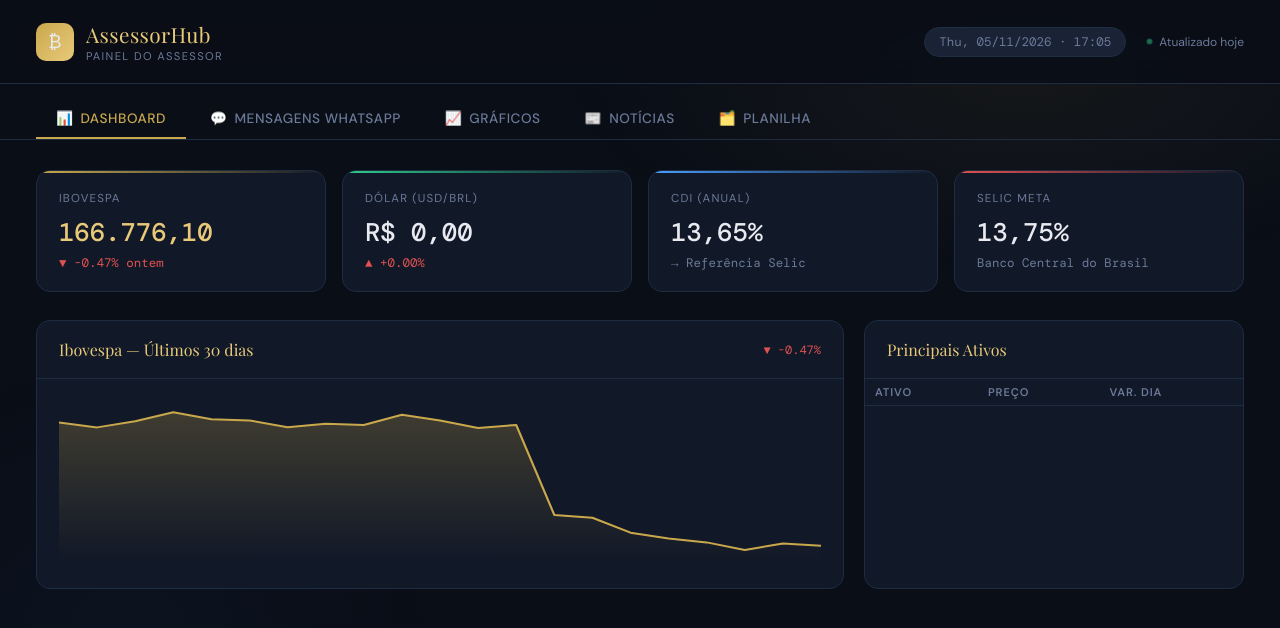
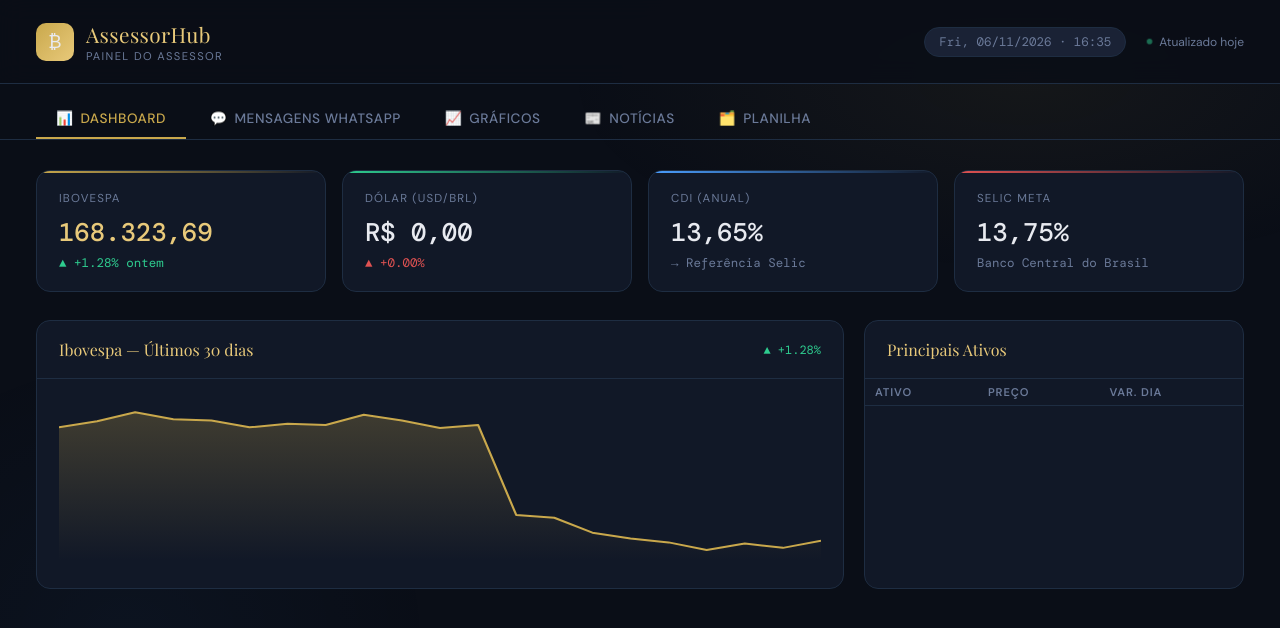
Before and after one commit to joaoferracin/assessor-hub, a plain HTML site: page index.html in a window 1280 px wide. Drawn offline with nearby package versions, Linux system fonts and the light colour scheme.

Commit message:
🔄 Hub atualizado — 06/11/2026 16:35

```diff
--- a/index.html
+++ b/index.html
@@ -3,7 +3,7 @@
 <head>
 <meta charset="UTF-8">
 <meta name="viewport" content="width=device-width, initial-scale=1.0">
-<title>AssessorHub — 05/11/2026</title>
+<title>AssessorHub — 06/11/2026</title>
 <link href="https://fonts.googleapis.com/css2?family=Playfair+Display:wght@400;700&family=DM+Sans:wght@300;400;500;600&family=DM+Mono:wght@400;500&display=swap" rel="stylesheet">
 <style>
   :root {
@@ -135,7 +135,7 @@
     </div>
   </div>
   <div style="display:flex;align-items:center;gap:20px;">
-    <span class="date-pill">Thu, 05/11/2026 · 17:05</span>
+    <span class="date-pill">Fri, 06/11/2026 · 16:35</span>
     <span style="font-size:.75rem;color:var(--muted);display:flex;align-items:center;"><span class="pulse"></span>Atualizado hoje</span>
   </div>
 </header>
@@ -153,8 +153,8 @@
   <div class="kpi-row">
     <div class="kpi-card gold">
       <div class="kpi-label">Ibovespa</div>
-      <div class="kpi-value" style="color:var(--gold-light)">166.776,10</div>
-      <div class="kpi-change" style="color:var(--red)">▼ -0.47% ontem</div>
+      <div class="kpi-value" style="color:var(--gold-light)">168.323,69</div>
+      <div class="kpi-change" style="color:var(--green)">▲ +1.28% ontem</div>
     </div>
     <div class="kpi-card green">
       <div class="kpi-label">Dólar (USD/BRL)</div>
@@ -176,7 +176,7 @@
     <div class="card">
       <div class="card-header">
         <span class="card-title">Ibovespa — Últimos 30 dias</span>
-        <span style="font-size:.75rem;color:var(--red);font-family:'DM Mono',monospace">▼ -0.47%</span>
+        <span style="font-size:.75rem;color:var(--green);font-family:'DM Mono',monospace">▲ +1.28%</span>
       </div>
       <div class="card-body">
         <svg id="mainChart" viewBox="0 0 700 160" preserveAspectRatio="none" style="width:100%;height:160px;"></svg>
@@ -292,7 +292,7 @@
 
 <script>
 // Dados injetados pelo Python
-const IBOV_HISTORY = [205835, 204302, 206220, 209067, 206888, 206506, 204324, 205430, 205079, 208296, 206495, 204120, 205083, 176608, 175710, 171006, 169186, 167922, 165529, 167564, 166822.1406];
+const IBOV_HISTORY = [204302, 206220, 209067, 206888, 206506, 204324, 205430, 205079, 208296, 206495, 204120, 205083, 176608, 175710, 171006, 169186, 167922, 165529, 167564, 166192, 168444.8125];
 const NEWS_DATA    = [];
 
 // ── Tabs ──────────────────────────────────────────────────────────────────────
```
